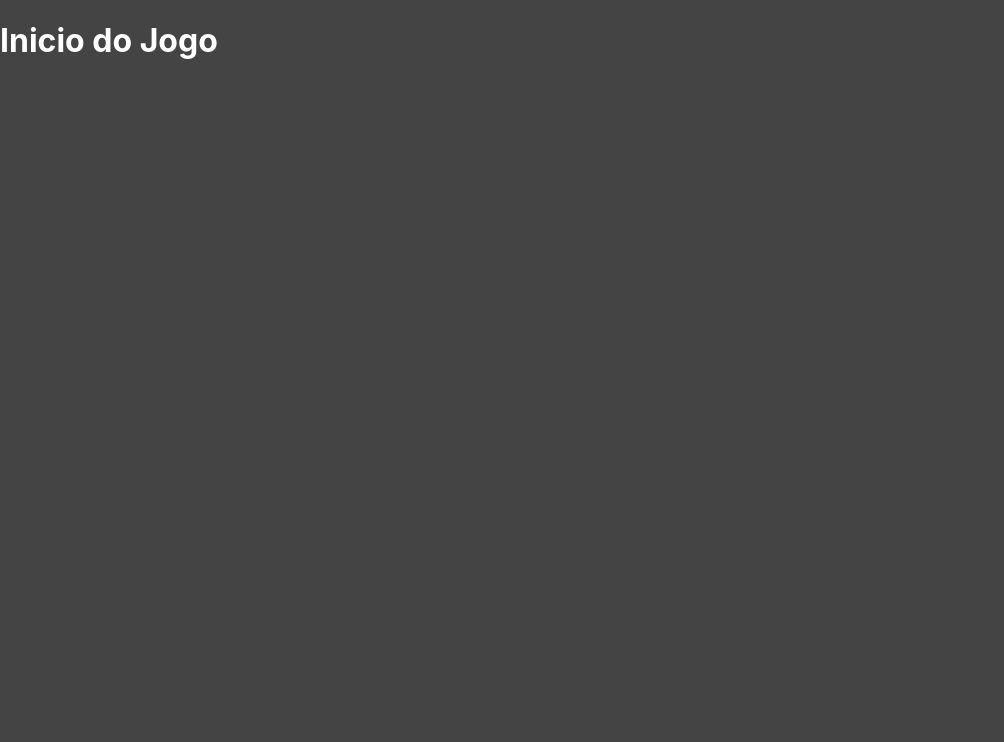
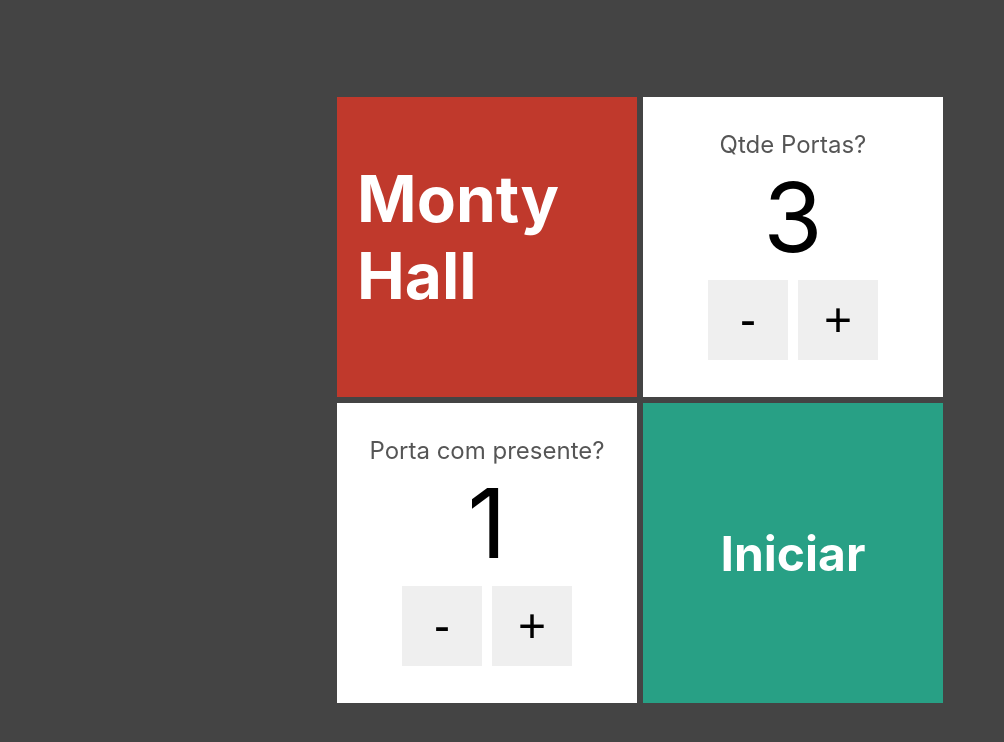
Before and after one commit to schmidtmarcelo/MontyHall, a Next.js app: page / in a window 1280 px wide. Shown: the top 742 px of the page, without its empty margins (0-1004 px from the left). Built offline with nearby package versions, Linux system fonts and the light colour scheme.

Commit message:
finished project

```diff
--- /dev/null
+++ b/components/Cartao.tsx
@@ -0,0 +1,17 @@
+import styles from "../styles/Cartao.module.css"
+
+interface CartaoProps {
+    bgcolor? : string
+    children?: any
+}
+
+export default function Cartao(props: CartaoProps) {
+    return (
+        <div className={styles.cartao}
+            style={{
+                backgroundColor: props.bgcolor ?? "#fff"
+            }}>
+            {props.children}
+        </div>
+    )
+}
--- /dev/null
+++ b/components/EntradaNumerica.tsx
@@ -0,0 +1,23 @@
+import styles from "../styles/EntradaNumerica.module.css"
+
+interface EntradaNumericaProps {
+    text: string
+    value: number
+    onChange: (newValue: number) => void
+}
+
+export default function EntradaNumerica(props :EntradaNumericaProps) {
+    const dec = () => props.onChange(props.value - 1)
+    const inc = () => props.onChange(props.value + 1)
+
+    return (
+        <div className={styles.entradaNumerica}>
+            <span className={styles.text}>{props.text}</span>
+            <span className={styles.value}>{props.value}</span>
+            <div className={styles.botoes}>
+                <button className={styles.btn} onClick={dec}>-</button>
+                <button className={styles.btn} onClick={inc}>+</button>
+            </div>
+        </div>
+    )
+}
--- a/pages/index.tsx
+++ b/pages/index.tsx
@@ -1,13 +1,37 @@
+import styles from "../styles/Formulario.module.css"
+import Cartao from "../components/Cartao";
+import Link from "next/link";
+import EntradaNumerica from "../components/EntradaNumerica";
 import { useState } from "react";
-import Porta from "../components/Porta";
-import { atualizarPortas, criarPortas } from "../functions/portas";
-import PortaModel from "../model/porta";
-import Jogo from "./jogo/[portas]/[temPresente]";
 
-export default function Home() {
+export default function Formulario() {
+  const [qtdePortas, setQtdePortas] = useState(3)
+  const [comPresente, setComPresente] = useState(1)
+
   return (
-    <div style={{display: "flex"}}>
-      <h1>Inicio do Jogo</h1>
+    <div className={styles.formulario}>
+      <div>
+        <Cartao bgcolor="#c0392c">
+          <h1>Monty Hall</h1>
+        </Cartao>
+        <Cartao>
+          <EntradaNumerica text="Qtde Portas?"
+            value={qtdePortas}
+            onChange={novaQtde => setQtdePortas(novaQtde)} />
+        </Cartao>
+      </div>
+      <div>
+        <Cartao>
+          <EntradaNumerica text="Porta com presente?"
+            value={comPresente}
+            onChange={novaPortaComPresente => setComPresente(novaPortaComPresente)} />
+        </Cartao>
+        <Cartao bgcolor="#28a085">
+          <Link href={`/jogo/${qtdePortas}/${comPresente }`} passHref>
+            <h2 className={styles.link}>Iniciar</h2>
+          </Link>
+        </Cartao>
+      </div>
     </div>
   )
 }
--- /dev/null
+++ b/styles/Cartao.module.css
@@ -0,0 +1,9 @@
+.cartao {
+    display: flex;
+    width: 300px;
+    height: 300px;
+    color: #fff;
+    font-size: 2rem;
+    padding: 20px;
+    margin: 3px;
+}
--- /dev/null
+++ b/styles/EntradaNumerica.module.css
@@ -0,0 +1,32 @@
+.entradaNumerica {
+    display: flex;
+    flex: 1;
+    flex-direction: column;
+    align-items: center;
+    justify-content: center;
+    color: #000;
+}
+
+.text {
+    color: #555;
+    font-size: 1.5rem;
+}
+
+.value {
+    font-size: 6rem;
+}
+
+.botoes {
+    display: flex;
+}
+
+.btn {
+    display: flex;
+    justify-content: center;
+    align-items: center;
+    font-size: 3rem;
+    height: 80px;
+    width: 80px;
+    margin: 5px;
+    border: none;
+}
--- /dev/null
+++ b/styles/Formulario.module.css
@@ -0,0 +1,20 @@
+.formulario {
+    display: flex;
+    flex-direction: column;
+    justify-content: center;
+    align-items: center;
+    height: 100vh;
+}
+
+.formulario > div {
+    display: flex;
+}
+
+.link {
+    display: flex;
+    justify-content: center;
+    align-items: center;
+    flex: 1;
+    margin: 0;
+    cursor: pointer;
+}
```
Also changed, not shown: pages/jogo/[portas]/[temPresente].tsx (+15 -2 lines), components/Presente.tsx (renamed from components/Presente.jsx).
